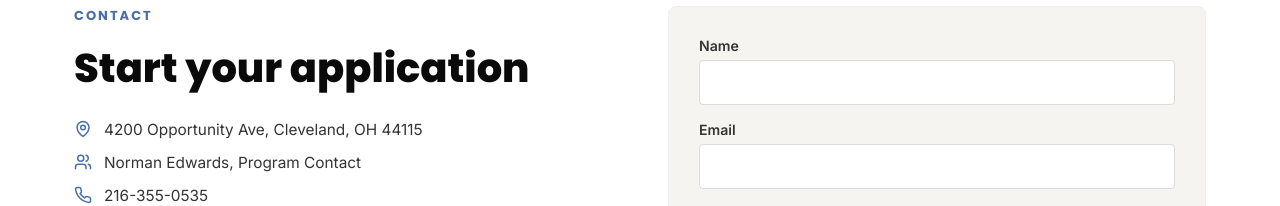
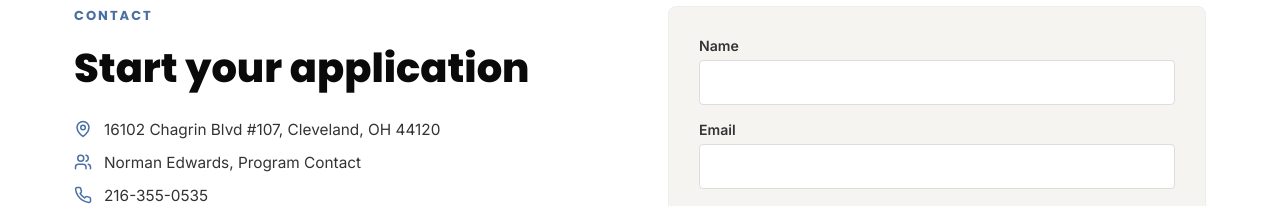
Before and after one commit to kashhhyyyy/coicwebsite, a Next.js app: page / in a window 1280 px wide. Shown: the part 6980-7186 px from the top of the page. Built offline with nearby package versions, Linux system fonts and the light colour scheme.

Commit message:
Update contact address in page.jsx

```diff
--- a/app/page.jsx
+++ b/app/page.jsx
@@ -557,7 +557,7 @@ export default function App() {
               <p className="coic-eyebrow">Contact</p>
               <h2 className="coic-h2">Start your application</h2>
               <div className="coic-contact-details">
-                <div><MapPin size={18} color={COLORS.steel} /><span>4200 Opportunity Ave, Cleveland, OH 44115</span></div>
+                <div><MapPin size={18} color={COLORS.steel} /><span>16102 Chagrin Blvd #107, Cleveland, OH 44120</span></div>
                 <div><Users size={18} color={COLORS.steel} /><span>Norman Edwards, Program Contact</span></div>
                 <div><Phone size={18} color={COLORS.steel} /><span>216-355-0535</span></div>
                 <div><Mail size={18} color={COLORS.steel} /><span>normankedwards@gmail.com</span></div>
```
